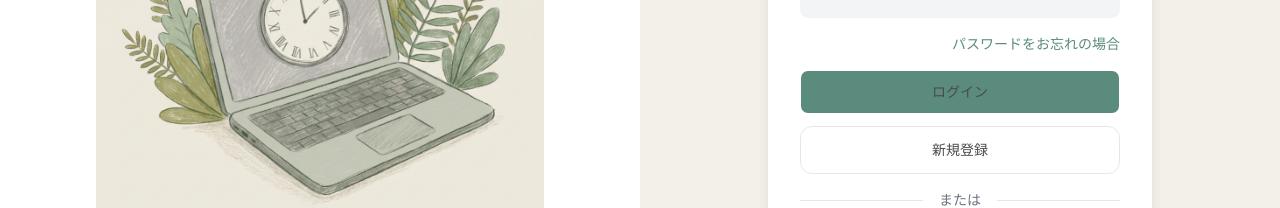
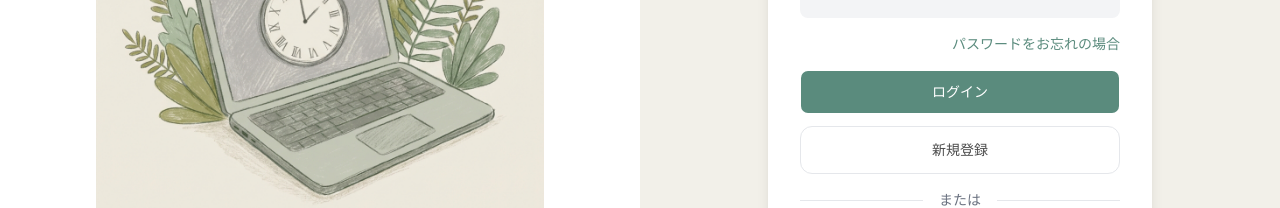
Before and after one commit to mizunatoma/TimeTrackVer2, a Next.js app: page /signin in a window 1280 px wide. Shown: the part 360-568 px from the top of the page. Built offline with nearby package versions, Linux system fonts and the light colour scheme.

Commit message:
fix: shadcn部品の版ズレを修正

```diff
--- a/src/components/ui/button.tsx
+++ b/src/components/ui/button.tsx
@@ -9,7 +9,7 @@
   {
     variants: {
       variant: {
-        default: 'bg-primary text-primary-foreground hover:bg-primary/80',
+        default: 'bg-primary text-white hover:bg-primary/80',
         outline:
           'border-border bg-white hover:bg-gray-50 hover:text-foreground aria-expanded:bg-gray-50 aria-expanded:text-foreground',
         secondary:
@@ -41,20 +41,28 @@
   },
 )
 
-function Button({
+const Button = React.forwardRef<
+  HTMLButtonElement,
+  React.ComponentProps<'button'> &
+    VariantProps<typeof buttonVariants> & {
+      asChild?: boolean
+    }
+>(
+  (
+    {
       className,
       variant = 'default',
       size = 'default',
       asChild = false,
       ...props
-}: React.ComponentProps<'button'> &
-  VariantProps<typeof buttonVariants> & {
-    asChild?: boolean
-  }) {
+    },
+    ref,
+  ) => {
     const Comp = asChild ? Slot.Root : 'button'
 
     return (
       <Comp
+        ref={ref}
         data-slot="button"
         data-variant={variant}
         data-size={size}
@@ -62,6 +70,8 @@
         {...props}
       />
     )
-}
+  },
+)
+Button.displayName = 'Button'
 
 export { Button, buttonVariants }
--- a/src/components/ui/dialog.tsx
+++ b/src/components/ui/dialog.tsx
@@ -61,7 +61,7 @@
       <DialogPrimitive.Content
         data-slot="dialog-content"
         className={cn(
-          "fixed top-1/2 left-1/2 z-50 grid w-full max-w-[calc(100%-2rem)] -translate-x-1/2 -translate-y-1/2 gap-4 rounded-xl bg-popover p-4 text-sm text-popover-foreground ring-1 ring-foreground/10 duration-100 outline-none sm:max-w-sm data-open:animate-in data-open:fade-in-0 data-open:zoom-in-95 data-closed:animate-out data-closed:fade-out-0 data-closed:zoom-out-95",
+          "fixed top-1/2 left-1/2 z-50 grid w-full max-w-[calc(100%-2rem)] -translate-x-1/2 -translate-y-1/2 gap-4 rounded-xl bg-white p-4 text-sm text-foreground shadow-lg ring-1 ring-gray-200 duration-100 outline-none sm:max-w-sm data-open:animate-in data-open:fade-in-0 data-open:zoom-in-95 data-closed:animate-out data-closed:fade-out-0 data-closed:zoom-out-95",
           className
         )}
         {...props}
--- a/src/components/ui/sonner.tsx
+++ b/src/components/ui/sonner.tsx
@@ -30,10 +30,10 @@
       }}
       style={
         {
-          "--normal-bg": "var(--popover)",
-          "--normal-text": "var(--popover-foreground)",
-          "--normal-border": "var(--border)",
-          "--border-radius": "var(--radius)",
+          "--normal-bg": "#ffffff",
+          "--normal-text": "#1f2937",
+          "--normal-border": "#e5e7eb",
+          "--border-radius": "0.75rem",
         } as React.CSSProperties
       }
       toastOptions={{
```
Lines whose indentation alone changed are shown as unchanged.
